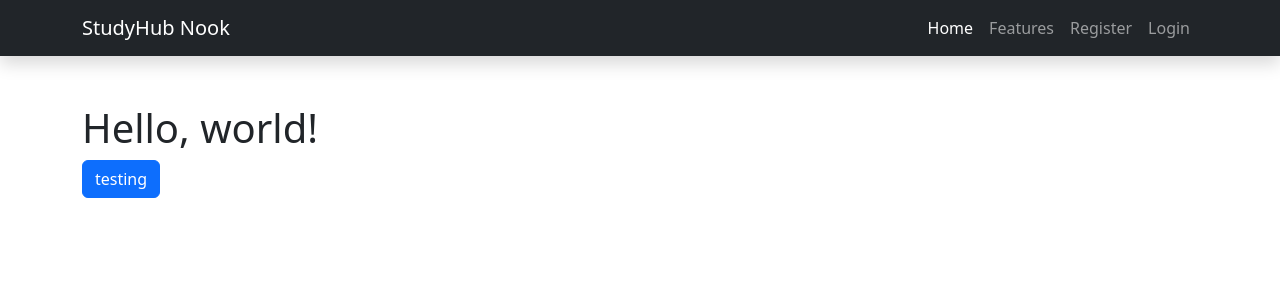
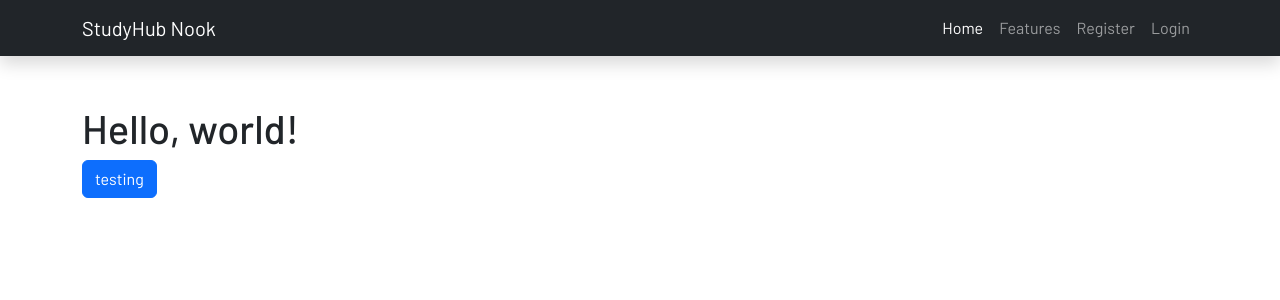
Before and after one commit to Wavxr/StudyNook-Hub, a PHP site: page / in a window 1280 px wide. Shown: the top 300 px of the page. Run offline with PHP 8.4, Linux system fonts and the light colour scheme.

Commit message:
Modify: Changed Font Style

```diff
--- /dev/null
+++ b/assets/css/custom.css
@@ -0,0 +1,4 @@
+@import url('https://fonts.googleapis.com/css2?family=Barlow:ital,wght@0,100;0,200;0,300;0,400;0,500;0,600;0,700;0,800;0,900;1,100;1,200;1,300;1,400;1,500;1,600;1,700;1,800;1,900&display=swap');
+*{
+    font-family: 'Barlow', sans-serif;
+}
--- a/includes/header.php
+++ b/includes/header.php
@@ -5,6 +5,7 @@
     <meta name="viewport" content="width=device-width, initial-scale=1">
     <title>StudyHub Nook | PHP</title>
     <link href="assets/css/bootstrap.min.css" rel="stylesheet">
+    <link rel="stylesheet" href="assets/css/custom.css">
   </head>
   <body>
     <?php include('navbar.php'); ?>
```
